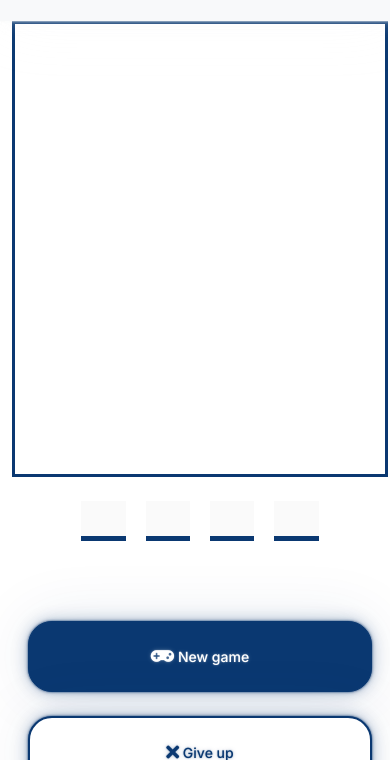
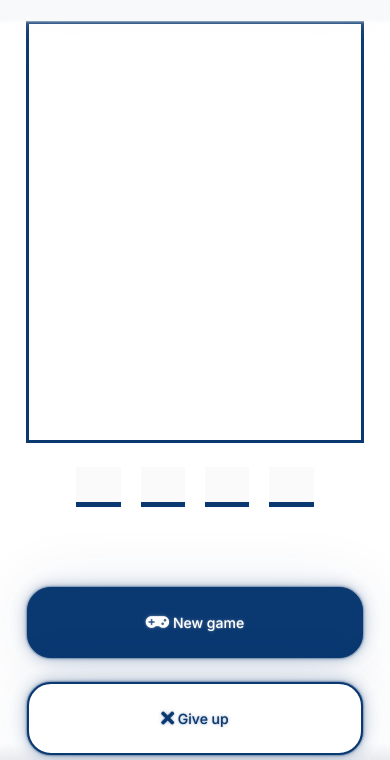
Before and after one commit to Godplex/hangman-izix, a website: page pages/game.html in a window 390 px wide. Shown: the part 84-844 px from the top of the page. Drawn offline with Linux system fonts and the light colour scheme; some packages are replaced by stand-ins of ours; a script that the page names is missing.

Commit message:
canvas responsive

```diff
--- a/styles/base/_base.scss
+++ b/styles/base/_base.scss
@@ -95,3 +95,8 @@ body {
     min-height: 100vh;
     grid-template-rows: auto 1fr auto;
 }
+
+canvas{
+    width: 40vh;
+    height: 50vh;
+}
```
Also changed, not shown: styles/styles.css, 1 other file.
